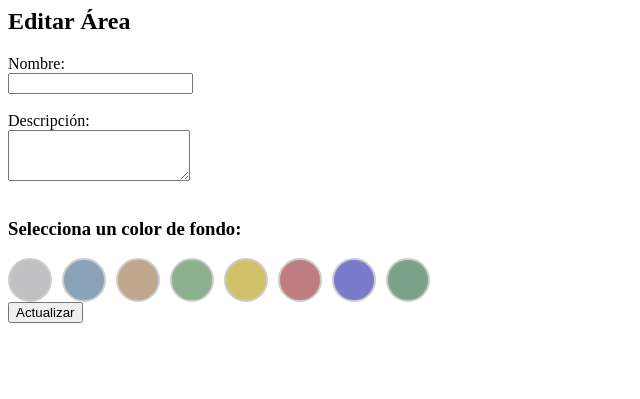
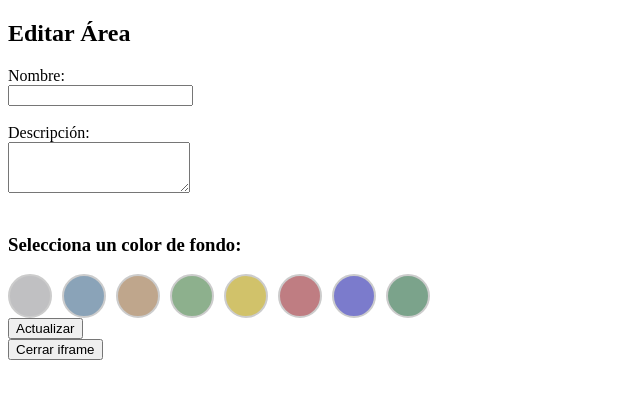
Before and after one commit to LinaB24/peoplepro, a PHP site: page /peoplepro/views/areas/editar.php in a window 1280 px wide. Shown: the top 399 px of the page, without its empty margins (0-640 px from the left). Run offline with PHP 8.4, Linux system fonts and the light colour scheme; the template is opened without the code that fills it, so the values that code supplies are empty.

Commit message:
iframe editar con su boton de cerrar 23-05-2025

```diff
--- /dev/null
+++ b/public/js/iframesAreas.js
@@ -0,0 +1,17 @@
+document.getElementById('toggleIframe').addEventListener('click', () => {
+  const contenedor = document.getElementById('iframe-contenedor');
+  const iframe = document.getElementById('iframe-editar');
+
+  const isActive = contenedor.classList.contains('activo');
+
+  if (!isActive && !iframe.src) {
+    iframe.src = iframe.getAttribute('data-src');
+  }
+
+  contenedor.classList.toggle('activo');
+});
+
+// cerrar el iframe
+function cerrarIframe() {
+    window.parent.document.getElementById('iframe-contenedor').classList.remove('activo');
+  }
--- a/views/areas/crear.php
+++ b/views/areas/crear.php
@@ -19,7 +19,5 @@
         }
         ?>
     </div>
-
-
     <input type="submit" value="Guardar">
 </form>
--- a/views/areas/editar.php
+++ b/views/areas/editar.php
@@ -1,3 +1,15 @@
+<!DOCTYPE html>
+<html lang="es">
+<head>
+    <meta charset="UTF-8">
+    <title>Áreas de trabajo</title>
+    <link rel="stylesheet" href="/peoplepro/public/css/iframesAreas.css">
+    <link rel="preconnect" href="https://fonts.googleapis.com">
+    <link rel="preconnect" href="https://fonts.gstatic.com" crossorigin>
+    <link href="https://fonts.googleapis.com/css2?family=Inter:ital,opsz,wght@0,14..32,100..900;1,14..32,100..900&display=swap" rel="stylesheet">
+</head>
+<html>
+<body>
     <h2>Editar Área</h2>
     <form action="/peoplepro/public/area/actualizar" method="POST">
         <input type="hidden" name="id" value="<?= $data['area']['id'] ?>">
@@ -22,7 +34,9 @@
             }
             ?>
         </div>
-
-
         <input type="submit" value="Actualizar">
     </form>
+    <button onclick="cerrarIframe()">Cerrar iframe</button>
+    <script src="/peoplepro/public/js/iframesAreas.js"></script>
+</body>
+</html>
--- a/views/areas/index.php
+++ b/views/areas/index.php
@@ -54,13 +54,17 @@
             </div>
             <ul class="area-menu" id="area-menu-<?= $area['id'] ?>">
                 <h2>Configuración</h2>
-                <li><a href="/peoplepro/public/area/editar/<?= $area['id'] ?>">✏️ Editar</a></li>
+                <li id="toggleIframe" style="cursor: pointer;">✏️ Editar</li>
                 <li><a href="/peoplepro/public/area/eliminar/<?= $area['id'] ?>" onclick="return confirm('¿Eliminar esta área?')">❌ Eliminar</a></li>
             </ul>
             <div class="color-fondo" style="background-color: <?= htmlspecialchars($area['color_fondo']) ?>;"></div>
         </div>
         <?php endforeach; ?>
+        <div id="iframe-contenedor">
+            <iframe id="iframe-editar" data-src="/peoplepro/public/area/editar/<?= $area['id'] ?>" width="100%" height="500px"></iframe>
+        </div>
     </main>
+    <script src="/peoplepro/public/js/iframesAreas.js"></script>
     <script src="/peoplepro/public/js/nav.js"></script>
     <script src="/peoplepro/public/js/areas.js"></script>
 </body>
```
Also changed, not shown: public/css/areas.css (+7 -0 lines), public/css/iframesAreas.css (added). Lines whose indentation alone changed are shown as unchanged.
